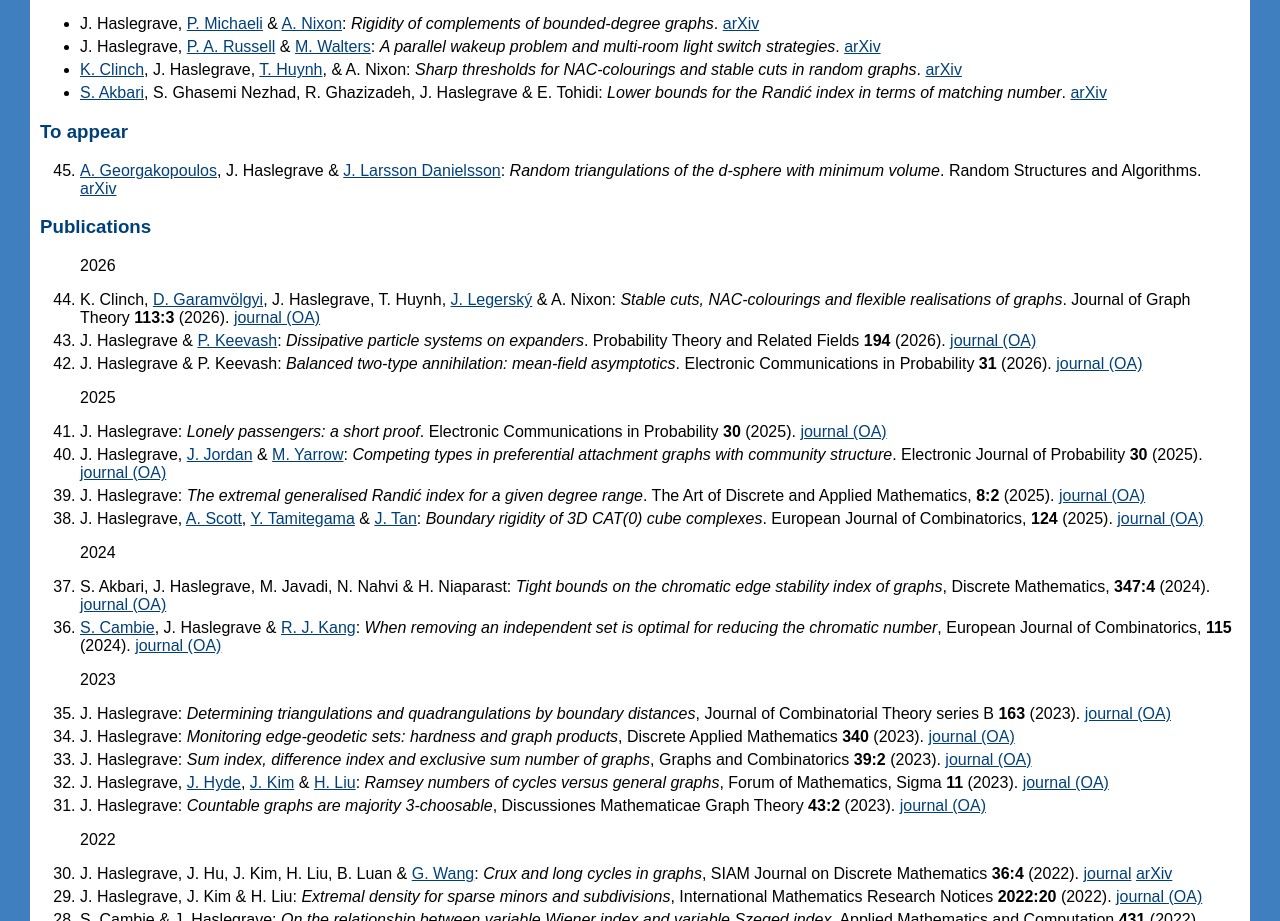
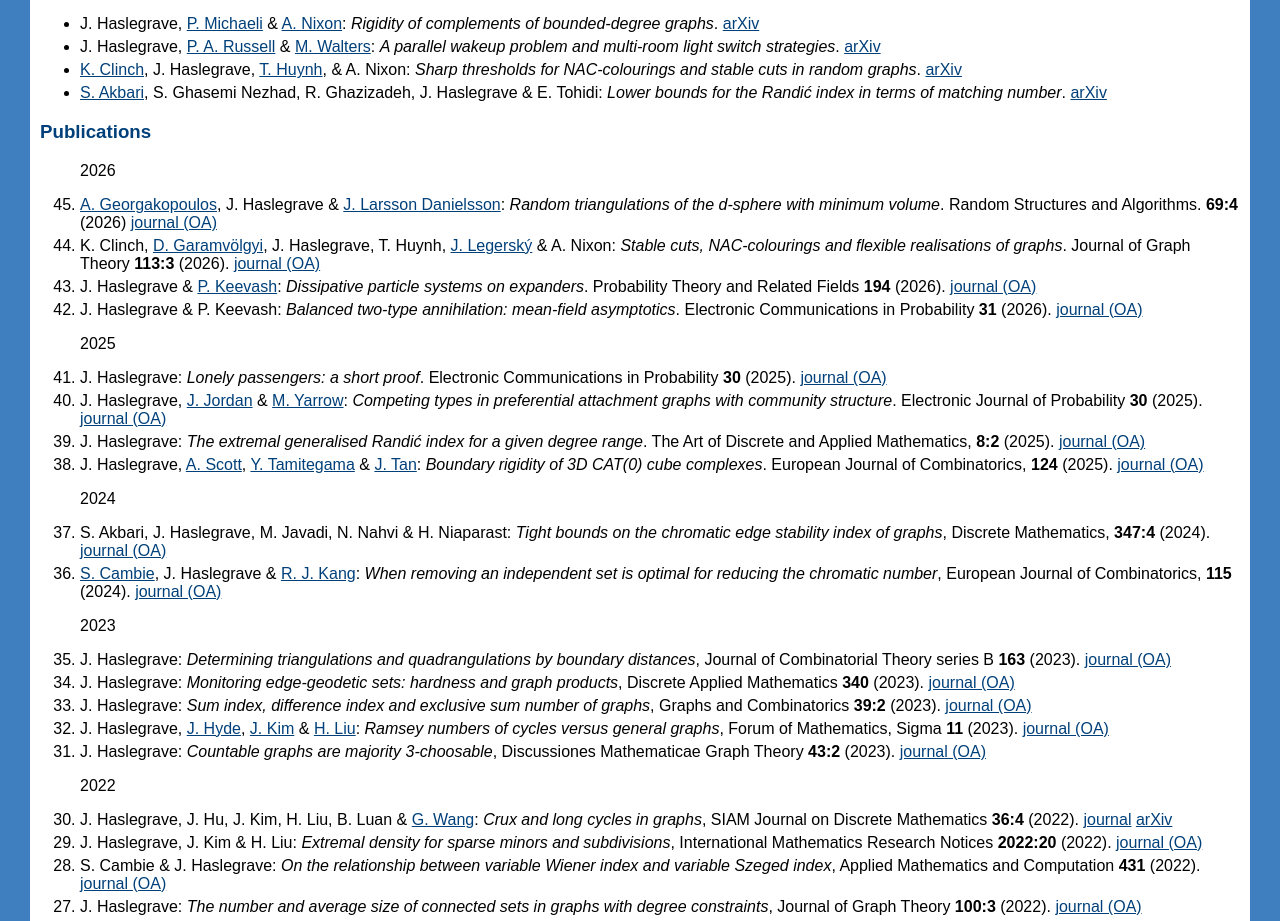
Before and after one commit to j-haslegrave/j-haslegrave.github.io, a plain HTML site: page index.html in a window 1280 px wide. Shown: the part 1561-2482 px from the top of the page. Drawn offline with Linux system fonts and the light colour scheme.

```diff
--- a/index.html
+++ b/index.html
@@ -124,17 +124,14 @@ John Haslegrave &mdash; Itai Benjamini &mdash; L&aacute;szl&oacute; Lov&aacute;s
 
 </ul>
 
-<h3>To appear</h3>
+<!--<h3>To appear</h3>
 
 <ol start="45" reversed="reversed">
 
-<li><a href="http://homepages.warwick.ac.uk/~maslar/">A. Georgakopoulos</a>, J. Haslegrave &amp; <a href="https://www.researchgate.net/profile/Joel-Danielsson">J. Larsson Danielsson</a>:
-	<em>Random triangulations of the d-sphere with minimum volume</em>. Random Structures and Algorithms. <a href="https://arxiv.org/abs/2409.00235">arXiv</a></li>
-
-
-
 
 </ol>
+-->
+
 
 
 
@@ -142,6 +139,8 @@ John Haslegrave &mdash; Itai Benjamini &mdash; L&aacute;szl&oacute; Lov&aacute;s
 
 <ol reversed="reversed">
 <p>2026</p>
+	<li><a href="http://homepages.warwick.ac.uk/~maslar/">A. Georgakopoulos</a>, J. Haslegrave &amp; <a href="https://www.researchgate.net/profile/Joel-Danielsson">J. Larsson Danielsson</a>:
+	<em>Random triangulations of the d-sphere with minimum volume</em>. Random Structures and Algorithms. <strong>69:4</strong> (2026) <a href="https://onlinelibrary.wiley.com/doi/10.1002/rsa.70090">journal&nbsp;(OA)</a></li>
 	<li>K. Clinch, <a href="https://danielgaramvolgyi.github.io/">D. Garamv&ouml;lgyi</a>,
 		J. Haslegrave, T. Huynh, <a href="https://jan.legersky.cz/">J. Legersk&yacute;</a> &amp; A. Nixon:
 	<em>Stable cuts, NAC-colourings and flexible realisations of graphs</em>. Journal of Graph Theory <strong>113:3</strong> (2026).
```
